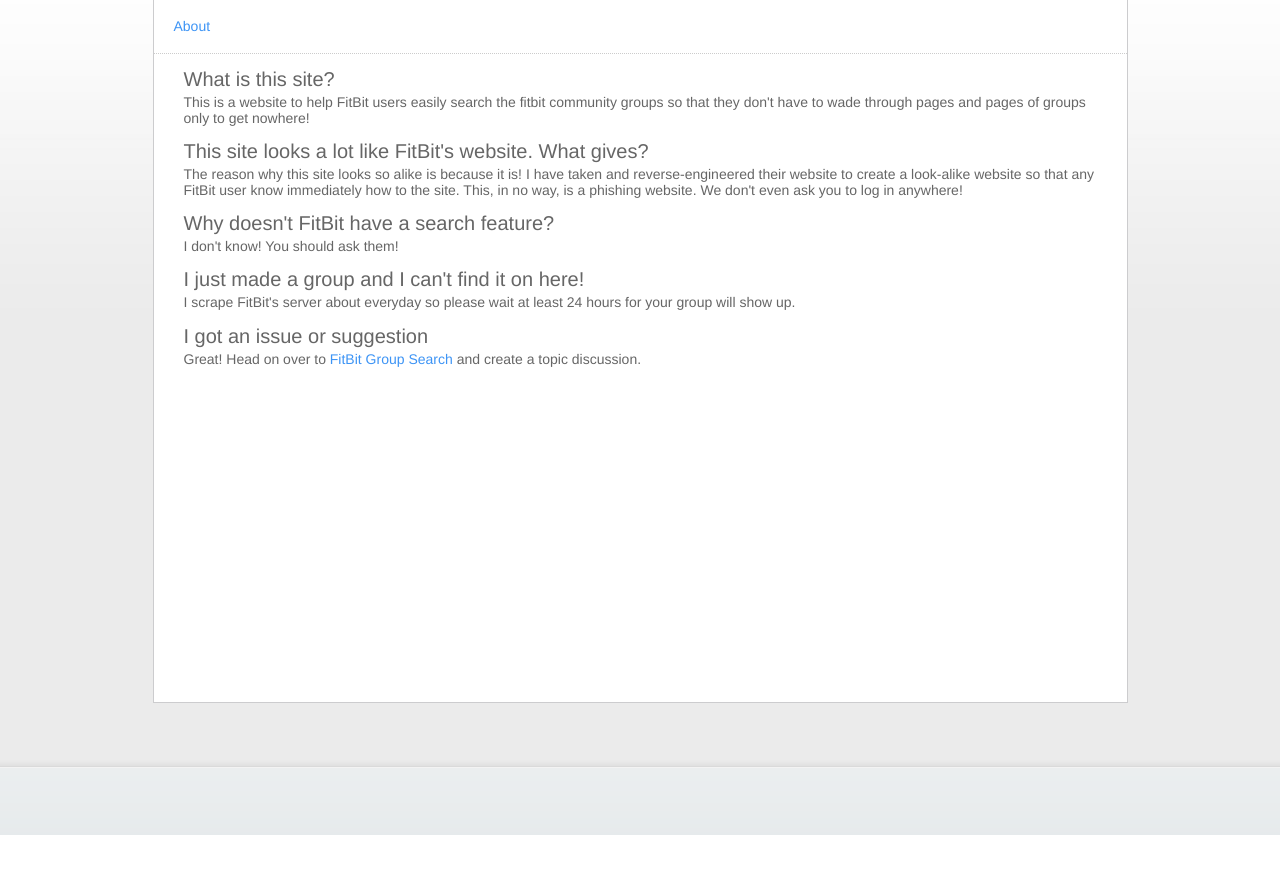
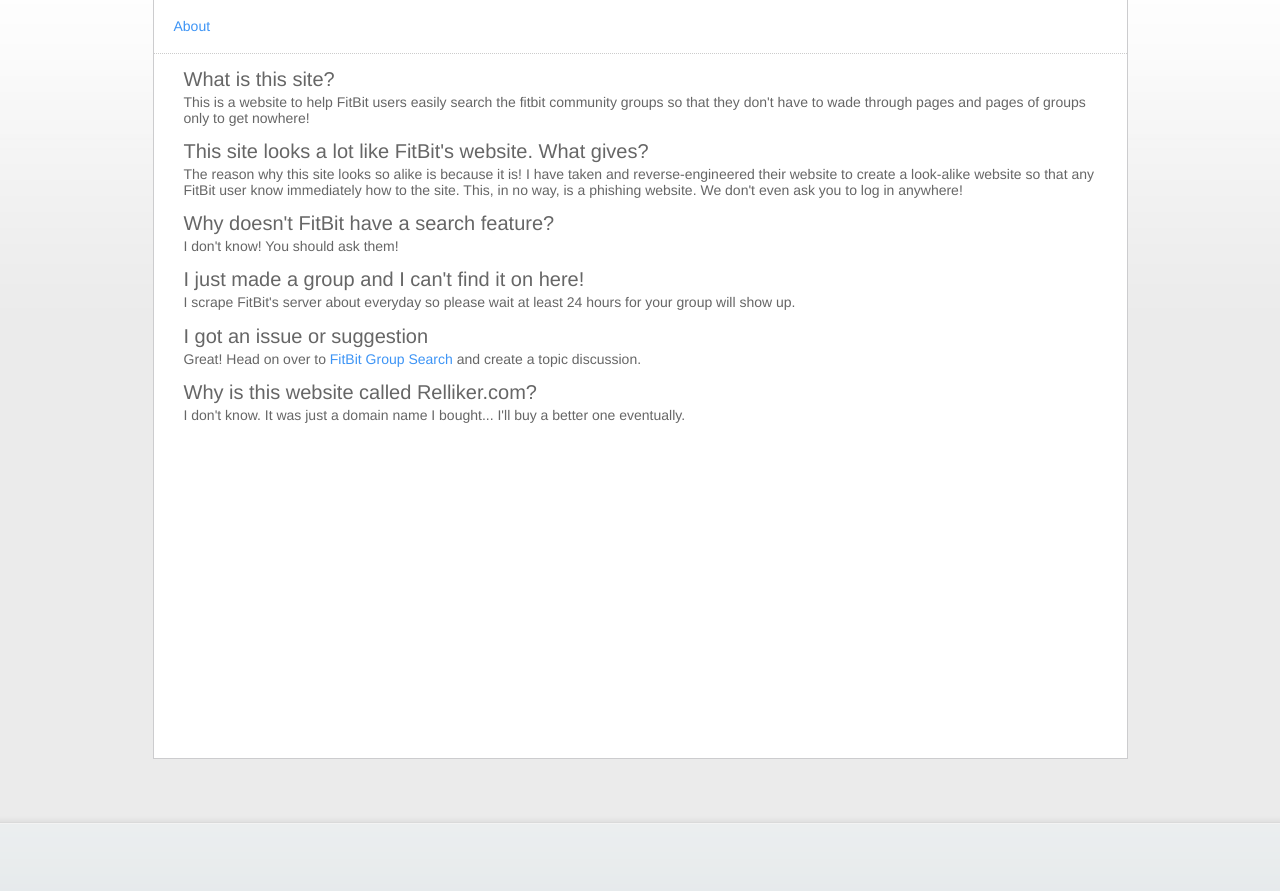
Before and after one commit to JustDerb/fitbit-groupsearch, a PHP site: page /about.php in a window 1280 px wide. Shown: the part 84-975 px from the top of the page. Before the commit the page ends 919 px from the top, so only its background shows below. Run offline with PHP 8.4, Linux system fonts and the light colour scheme.

Commit message:
Domain name explanation

```diff
--- a/about.php
+++ b/about.php
@@ -58,6 +58,10 @@
 					<h2>I got an issue or suggestion</h2>
 					<p>Great! Head on over to <a href="http://www.fitbit.com/group/229YCB">FitBit Group
 					Search</a> and create a topic discussion.</p>
+					<br />
+					<h2>Why is this website called Relliker.com?</h2>
+					<p>I don't know.  It was just a domain name I bought... I'll buy a better one eventually.</p>
+
 				</div>
 				<div style="height:300px"></div>
 			</div>
```
